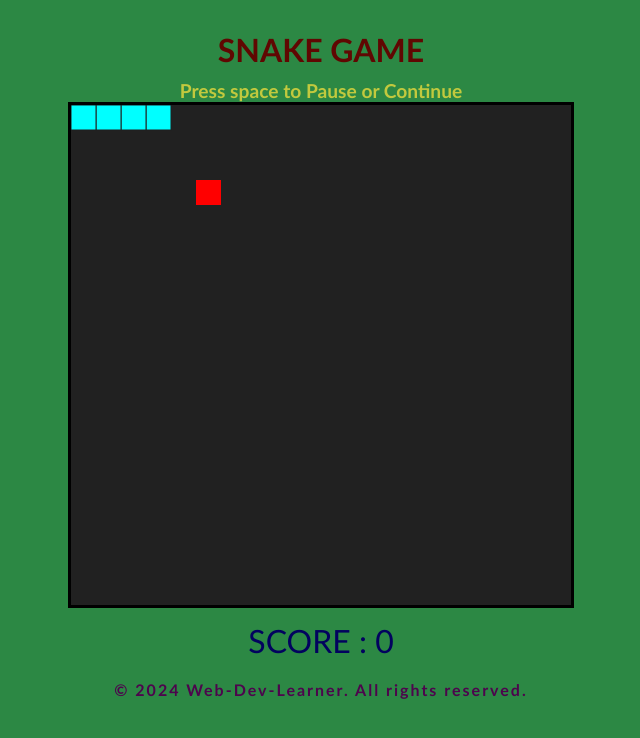
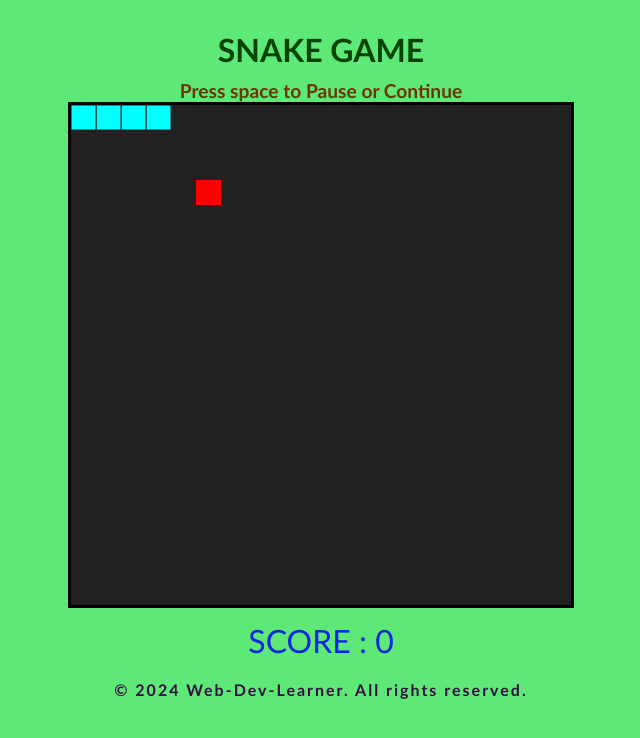
Before and after one commit to Web-Dev-Learner/snake_game, a plain HTML site: page index.html in a window 1280 px wide. Shown: the whole page, without its empty margins (319-959 px from the left). Drawn offline with Linux system fonts and the light colour scheme.

Commit message:
style final

```diff
--- a/style.css
+++ b/style.css
@@ -2,13 +2,13 @@
     margin:0;
     padding:0;
     font-family:'Gill Sans', 'Gill Sans MT', Calibri, 'Trebuchet MS', sans-serif;
-    background-color: rgb(44, 136, 68);
+    background-color: rgb(93, 232, 119);
     text-align: center;
     box-sizing: border-box;
 
 }
 h2{
-    color: rgb(96, 7, 2);
+    color: rgb(5, 68, 0);
     margin: 30px 0 10px 0;
     /*margin-top: 30px;
     margin-bottom: 50px;*/
@@ -17,14 +17,14 @@ h2{
 }
 #msg{
     margin-bottom: 10m;
-    color: rgb(194, 201, 62);
+    color: rgb(110, 53, 3);
     font-weight: bold;
     font-size:larger;
 }
 footer {
     letter-spacing: 2px;
     font-weight: bolder;
-    color:rgb(77, 4, 77);
+    color:rgb(56, 13, 66);
 
     margin-bottom: 50px;
     padding:20px;
@@ -32,7 +32,7 @@ footer {
 #score{
     margin-top: 10px;
     font-size: 2em;
-    color:rgb(2, 2, 95);
+    color:rgb(9, 37, 223);
 
 }
 #gameboard{
```
